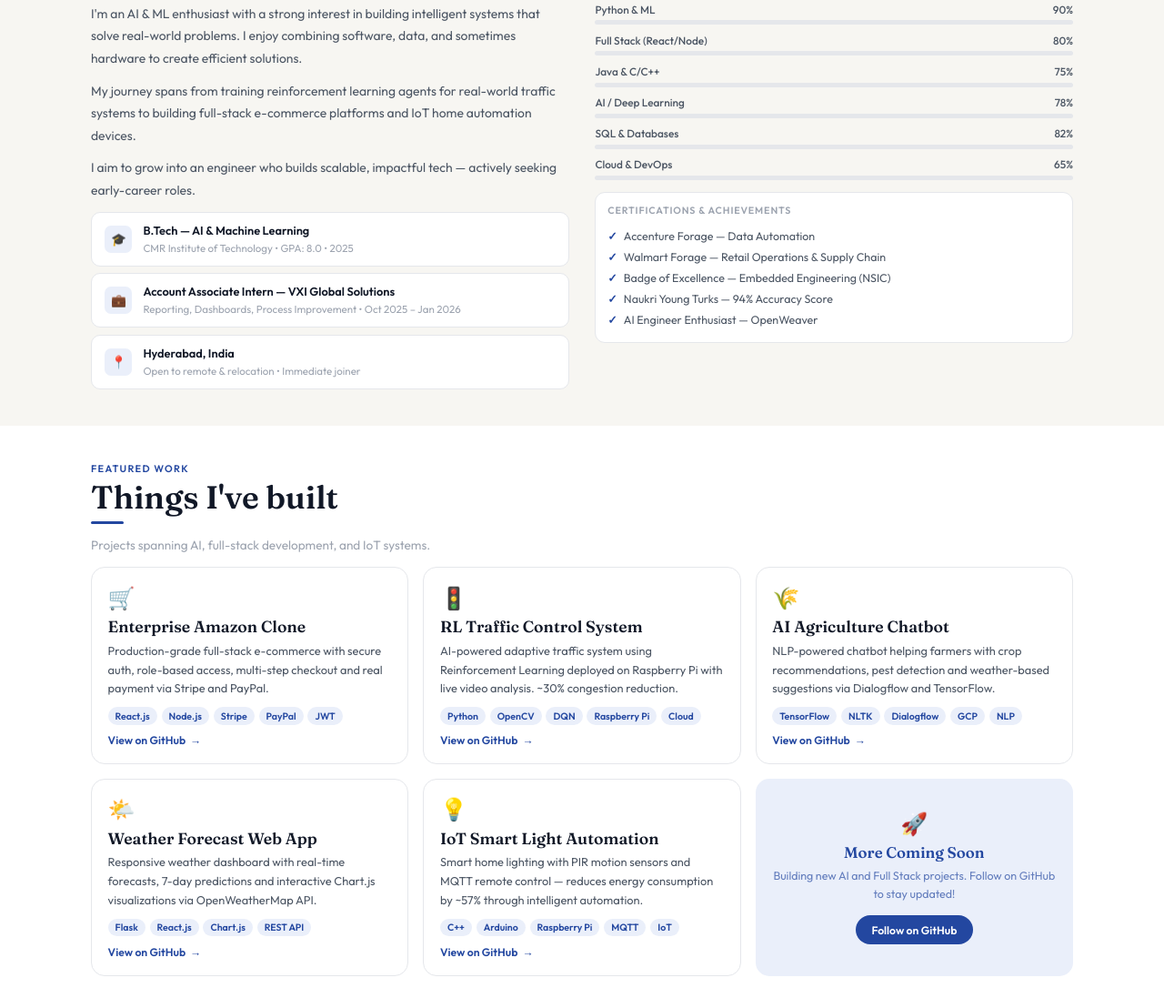
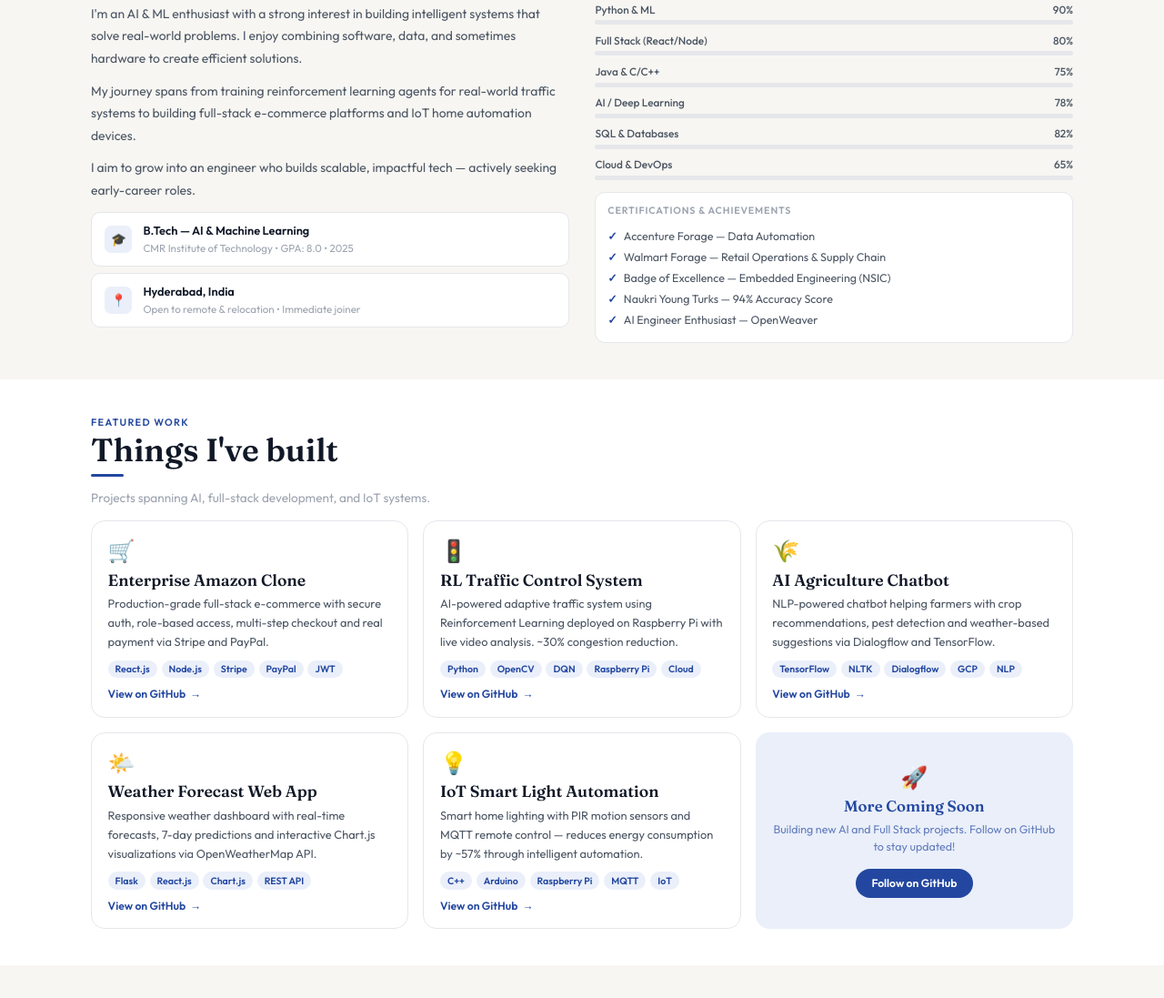
Before and after one commit to Srinidhicheedalla/Srinidhicheedalla.github.io, a plain HTML site: page index.html in a window 1280 px wide. Shown: the part 610-1707 px from the top of the page at 91% size. Drawn offline with Linux system fonts and the light colour scheme.

Commit message:
Update index.html

```diff
--- a/index.html
+++ b/index.html
@@ -230,7 +230,6 @@ footer p{font-size:0.72rem;color:rgba(255,255,255,.22)}
         <p class="ap">I aim to grow into an engineer who builds scalable, impactful tech — actively seeking early-career roles.</p>
         <div class="acards">
           <div class="ac"><div class="aci">🎓</div><div><strong>B.Tech — AI & Machine Learning</strong><span>CMR Institute of Technology • GPA: 8.0 • 2025</span></div></div>
-          <div class="ac"><div class="aci">💼</div><div><strong>Account Associate Intern — VXI Global Solutions</strong><span>Reporting, Dashboards, Process Improvement • Oct 2025 – Jan 2026</span></div></div>
           <div class="ac"><div class="aci">📍</div><div><strong>Hyderabad, India</strong><span>Open to remote & relocation • Immediate joiner</span></div></div>
         </div>
       </div>
```
